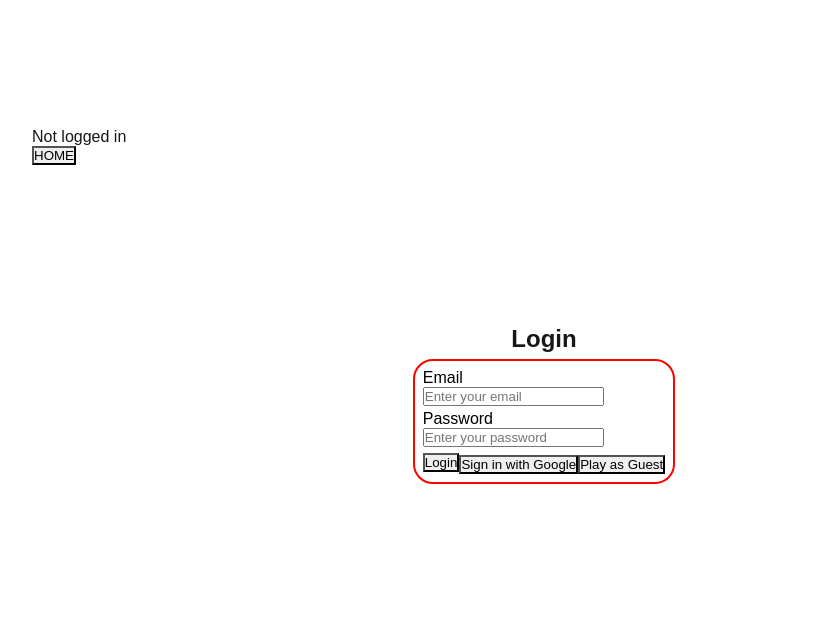
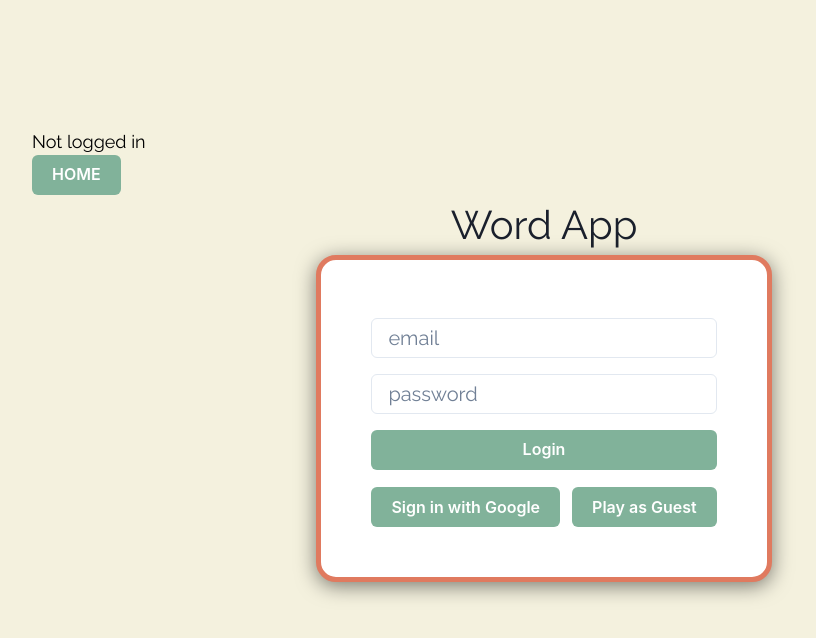
Before and after one commit to edberisha/WordApp, a Next.js app in the folder dictionaryyy/: page / in a window 1280 px wide. Shown: the top 638 px of the page, without its empty margins (96-912 px from the left). Built offline with nearby package versions, Linux system fonts and the light colour scheme; no server answers.

Commit message:
Ensure Node.js setup

```diff
--- a/dictionaryyy/src/components/DefinitionTrial/DefinitionComponent.js
+++ b/dictionaryyy/src/components/DefinitionTrial/DefinitionComponent.js
@@ -4,7 +4,7 @@ import { Box, Button, Input, Text } from '@chakra-ui/react';
 import OpenAI from 'openai';
 
 const openai = new OpenAI({
-  apiKey: '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',
+  apiKey: process.env.NEXT_PUBLIC_OPENAI_API_KEY,
   dangerouslyAllowBrowser: true,
 });
 
--- a/dictionaryyy/src/components/LogoutButton.js
+++ b/dictionaryyy/src/components/LogoutButton.js
@@ -12,7 +12,10 @@ const LogoutButton = () => {
   };
 
   return (
-    <Button colorScheme="red" onClick={handleLogout}>
+    <Button
+    color="white"
+    bg="#81b29a"
+    onClick={handleLogout}>
       Logout
     </Button>
   );
--- /dev/null
+++ b/dictionaryyy/src/components/TitleThing.js
@@ -0,0 +1,15 @@
+import React from 'react'
+import {Box, Text} from '@chakra-ui/react'
+
+export const TitleThing = () => {
+  return (
+    <Box>
+        <Text
+        fontFamily="Raleway"
+        fontSize={['10px','25px','30px','40px']}
+        >
+            Word App
+        </Text>
+    </Box>
+  )
+}
--- a/dictionaryyy/src/components/activeuserDisplay.js
+++ b/dictionaryyy/src/components/activeuserDisplay.js
@@ -9,14 +9,20 @@ const ActiveUserDisplay = () => {
 
   return (
     <Box
+    color="black"
     pt="5vw"
     pl="5vw">
       {userId ? (
         <>
-          <Text fontSize="lg">
+          <Text
+          fontFamily="raleway"
+          fontSize="lg"
+          >
             Logged in as: <strong>{userId}</strong>
           </Text>
-          <LogoutButton />
+
+            <LogoutButton />
+
           <Link href="/">
           <Text>
             HOME
@@ -29,9 +35,16 @@ const ActiveUserDisplay = () => {
         pt="5vw"
         pl="5vw"
         >
-                <Text fontSize="lg">Not logged in</Text>
+                <Text
+                fontFamily="raleway"
+                fontSize="lg">Not logged in
+                </Text>
                 <Link href="/">
-                <Button>
+                <Button
+                 color="white"
+                 bg="#81b29a"
+                  padding={5}
+                >
                 HOME
                 </Button>
                 </Link>
--- a/dictionaryyy/src/pages/_app.js
+++ b/dictionaryyy/src/pages/_app.js
@@ -1,17 +1,20 @@
 import "@/styles/globals.css";
-import { AuthProvider } from '../hooks/AuthContext'
-import ActiveUserDisplay from "../components/activeuserDisplay";
-import UserProfile from '../components/UserProfile'
-
-// import type { AppProps } from "next/app";
+import { ChakraProvider, Box } from '@chakra-ui/react'; // Import ChakraProvider
+import { AuthProvider } from '../hooks/AuthContext';
+import ActiveUserDisplay from "../components/activeuserDisplay"; // Ensure the name matches
 
 export default function App({ Component, pageProps }) {
   return (
+    <ChakraProvider> {/* Wrap your app with ChakraProvider */}
       <AuthProvider>
+        <Box height="100vh" bg="#f4f1de">
           <div className="app">
+            {/* You can include other components here if needed */}
           </div>
           <ActiveUserDisplay />
           <Component {...pageProps} />
+        </Box>
       </AuthProvider>
+    </ChakraProvider>
   );
 }
--- /dev/null
+++ b/dictionaryyy/src/pages/api/word.js
@@ -0,0 +1,10 @@
+import axios from 'axios';
+
+export default async function handler(req, res) {
+  try {
+    const response = await axios.get('https://random-word-api.herokuapp.com/word');
+    res.status(200).json(response.data);
+  } catch (error) {
+    res.status(500).json({ error: 'Error fetching word' });
+  }
+}
--- a/dictionaryyy/src/pages/index.js
+++ b/dictionaryyy/src/pages/index.js
@@ -1,6 +1,7 @@
 import { useState } from "react";
 import { Box, Button, FormControl, FormLabel, Input, Heading, Link, Text } from '@chakra-ui/react';
 import useAuth from '../hooks/useAuth';
+import {TitleThing} from '../components/TitleThing'
 
 export default function Home() {
   const { user, error, loginWithEmail, loginWithGoogle } = useAuth();
@@ -20,78 +21,113 @@ export default function Home() {
     try {
       await loginWithGoogle();
       window.location.href = "/main";
-    } catch (error) {
+    } catch (error) {xw
       console.error("Google sign-in error:", error);
     }
   };
 
   return (
     <Box
-      mt="20vh"
       display="flex"
       justifyContent="center"
       alignItems="center"
       flexDirection="column"
     >
+
       {user && (
         <Text fontSize="lg" mb={4}>
           Logged in as: <strong>{user.email}</strong>
         </Text>
       )}
-      <Heading mb={6}>Login</Heading>
+      <Box>
+      <TitleThing />
+      </Box>
       <Box
-        p={8}
+        p={50}
         borderWidth={1}
         borderRadius="20px"
-        border="2px solid red"
-        boxShadow="lg"
+        border="5px solid #e07a5f"
+        boxShadow="0 4px 20px rgba(0, 0, 0, 0.5)" // Custom shadow for depth
         backgroundColor="white"
         color="black"
       >
-        {error && <Text color="red.500" mb={4}>{error}</Text>}
-        <FormControl id="email" mb={4}>
-          <FormLabel>Email</FormLabel>
+
+        {error && <Text
+        color="red.500" mb={4}>{error}</Text>}
+        <FormControl
+
+          id="email"
+          mb={4}>
+          <FormLabel
+          ></FormLabel>
           <Input
+            fontSize={['sm','md','lg','xl']}
+            width="100%"
+            color="black"
+            bg={'white'}
+            fontFamily={"raleway"}
             type="email"
-            placeholder="Enter your email"
+            placeholder="email"
             value={email}
             onChange={(e) => setEmail(e.target.value)}
           />
         </FormControl>
-        <FormControl id="password" mb={4}>
-          <FormLabel>Password</FormLabel>
+        <FormControl
+        id="password" mb={4}>
+          <FormLabel></FormLabel>
           <Input
+            fontSize={['sm','md','lg','xl']}
+            color="black"
+            width="100%"
+            bg={'white'}
+            fontFamily={"raleway"}
             type="password"
-            placeholder="Enter your password"
+            placeholder="password"
             value={password}
             onChange={(e) => setPassword(e.target.value)}
           />
         </FormControl>
+
         <Button
-          colorScheme="teal"
-          width="full"
+          padding={5}
+          color="white"
+          bg="#81b29a"
+          width="100%"
           onClick={handleLogin}
         >
           Login
         </Button>
+        <Box
+        mt="5%"
+        display="flex"
+        gap={3}
+
+        >
               <Button
-          colorScheme="teal"
+                color="white"
+                bg="#81b29a"
+                padding={5}
                 width="full"
-          mt={4}
                 onClick={handleGoogleSignIn}
+
               >
                 Sign in with Google
               </Button>
               <Link href="/main">
                 <Button
+                          color="white"
+                          bg="#81b29a"
+                          padding={5}
+
                   colorScheme="teal"
                   width="full"
-            mt={4}
                 >
                   Play as Guest
                 </Button>
               </Link>
         </Box>
+
+      </Box>
     </Box>
   );
 }
--- a/dictionaryyy/src/styles/globals.css
+++ b/dictionaryyy/src/styles/globals.css
@@ -1,3 +1,5 @@
+@import url('https://fonts.googleapis.com/css2?family=Raleway:ital,wght@0,100..900;1,100..900&display=swap');
+
 :root {
   --background: #ffffff;
   --foreground: #171717;
@@ -19,7 +21,7 @@ body {
 body {
   color: var(--foreground);
   background: var(--background);
-  font-family: Arial, Helvetica, sans-serif;
+  font-family: 'Raleway', Arial, Helvetica, sans-serif; /* Updated font-family */
   -webkit-font-smoothing: antialiased;
   -moz-osx-font-smoothing: grayscale;
 }
```
Also changed, not shown: dictionaryyy/src/components/SpellingTrial/SpellingComponent.js (+17 -6 lines), dictionaryyy/src/components/mainpage/MainPageTop.js (+43 -4 lines), dictionaryyy/src/db.js (+5 -80 lines), dictionaryyy/src/initDatabase.js (added, +36 -0 lines). Lines whose indentation alone changed are shown as unchanged.
